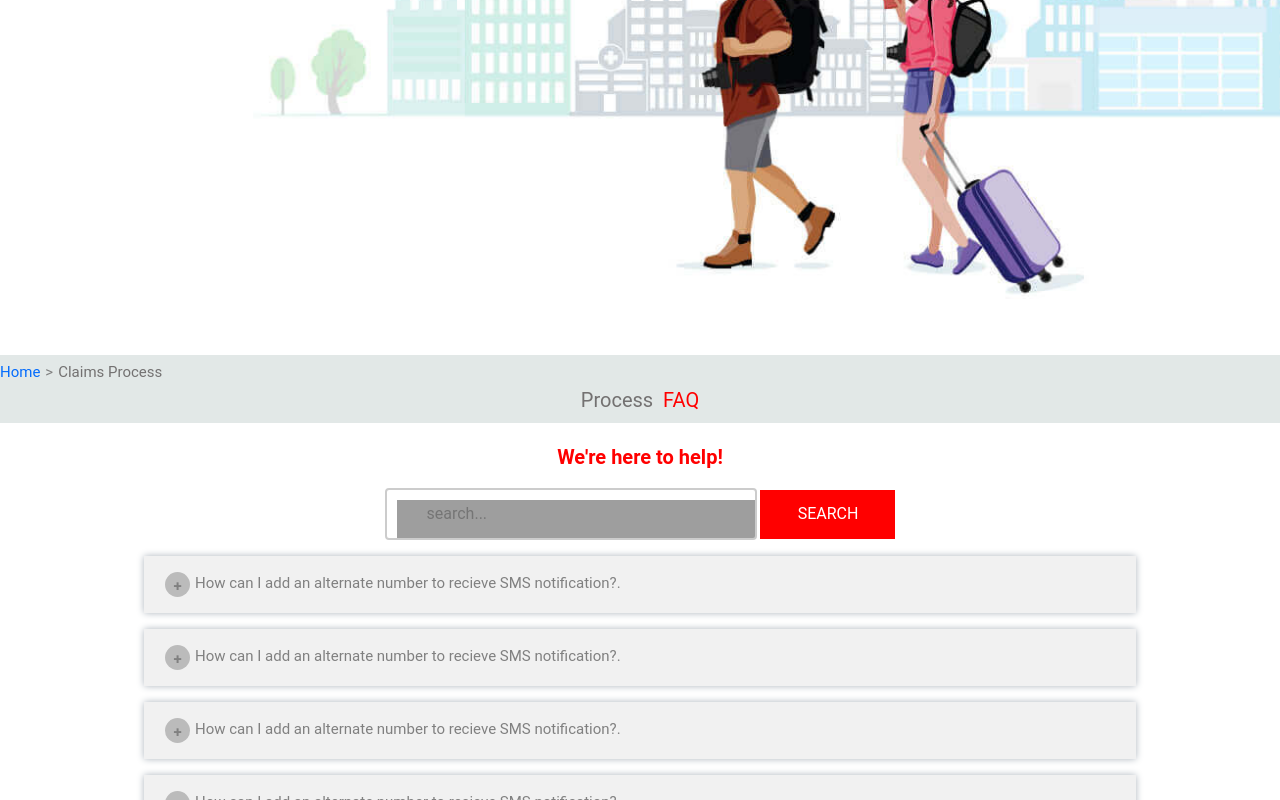
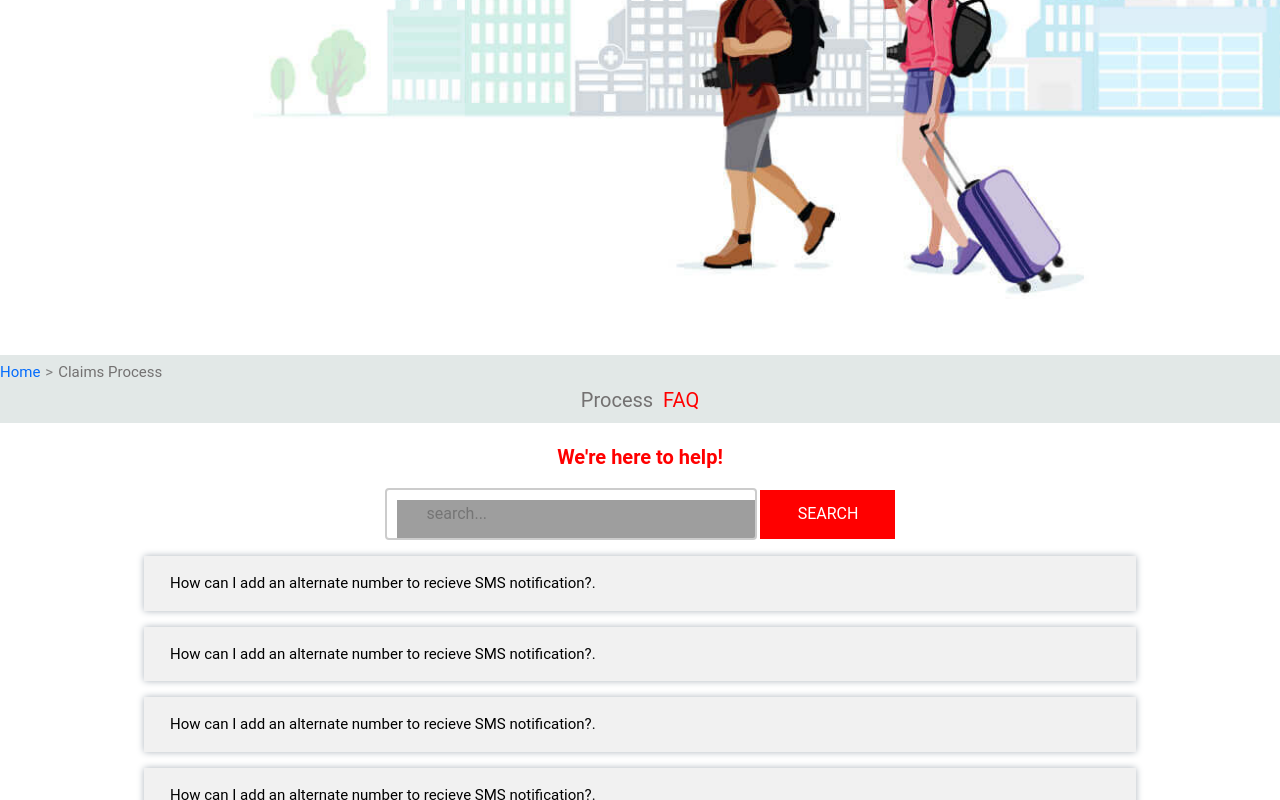
Before and after one commit to amitnitjsr/test, a React (Create React App) app: page / in a window 1280 px wide. Both pictures are taken after a click on the label "FAQ". Shown: the part 534-1334 px from the top of the page. Built offline with nearby package versions, Linux system fonts and the light colour scheme; grey boxes are pictures that could not be loaded.

Commit message:
row modified

```diff
--- a/src/components/FAQ/FAQ.css
+++ b/src/components/FAQ/FAQ.css
@@ -30,7 +30,7 @@ input[type=text] {
 
 .collapsible {
     background-color: #eee;
-    color: gray;
+    color: black;
     cursor: pointer;
     padding: 18px;
     width: 80%;
@@ -45,26 +45,25 @@ input[type=text] {
     background-color: #f1f1f1;
   }
 
-  .collapsible:after {
+  /* .collapsible:after {
     content: '\002B';
     color: gray;
     font-weight: bold;
     float: left;
     margin-left: 5px;
     margin-right: 5px;
-
- height: 25px;
+   height: 25px;
   width: 25px;
   background-color: #bbb;
   border-radius: 50%;
   display: inline-block;
   text-align: center;
   padding: 3px;
-  }
+  } */
 
-  .active1:after {
+  /* .active1:after {
     content: "\2212";
-  }
+  } */
 
   .content1 {
     padding: 0 18px;
@@ -75,44 +74,44 @@ input[type=text] {
     width: 80%;
     margin-left: 10%;
   }
-
+.row-data{
+  width: 78%;
+  text-align: initial;
+  /* margin-right: 69%; */
+  margin-left: 12%;
+  color: gray;
+}
   /* media query */
   @media screen and (max-width: 767px) {
+
     .faQ-content{
       text-align: start;
     }
+
     .collapsible{
       width: auto;
       text-align: -webkit-center;
     }
+
     .content1{
       width: auto;
       margin-left: 0px;
     }
+
     input[type=text] {
       width: 100%;
     }
-    /* .search-btn{
-      display: flex-start;
-      justify-content: start;
-      width: 100%;
-      text-align: center;
-      padding-left: 45%;
-      padding-top: 3%;
 
-    } */
     .search-btn {
       display: flex-start;
-      /* justify-content: start; */
       width: 100%;
-      /* text-align: center; */
-      /* padding-left: 45%; */
-      /* padding-top: 3%; */
   }
   }
 
   @media screen and (min-width: 768px) {
+
     .faQ-content{
       text-align: center;
     }
+
   }
--- a/src/components/FAQ/FAQ.js
+++ b/src/components/FAQ/FAQ.js
@@ -1,8 +1,20 @@
 import React, { Component } from 'react';
+import { Collapse, Button, CardBody, Card } from 'reactstrap';
 import './FAQ.css';
 
+
 export default class FAQ extends Component {
+    state = {
+        block1: false,
+        block2: false,
+        block3: false,
+        block4: false,
+        block5: false,
+    }
 
+    toggle1 = (index) => {
+        this.setState({ [`block${index}`]: !this.state[`block${index}`] });
+    };
     toggle = () => {
 
         var coll = document.getElementsByClassName("collapsible");
@@ -37,58 +49,107 @@ export default class FAQ extends Component {
                 </p>
 
                 {/* tableRow Data */}
+
                 <p>
-                    <p>
-                        <button className="collapsible" onClick={() => this.toggle()}>
+                    <button className="collapsible" onClick={() => this.toggle1(1)}>
+                        {this.state.block1 ?
+                            <i className="zmdi zmdi-minus-circle-outline" style={{ margin: '5px' }}></i> :
+                            <i className="zmdi zmdi-plus-circle-o" style={{ margin: '5px' }}></i>}
                         How can I add an alternate number to recieve SMS notification?.
                         </button>
-                        <div className="content1">
-                            <p>Lorem ipsum dolor sit amet, consectetur adipisicing elit, sed do eiusmod tempor incididunt ut labore et dolore magna aliqua. Ut enim ad minim veniam, quis nostrud exercitation ullamco laboris nisi ut aliquip ex ea commodo consequat.</p>
+                    <Collapse isOpen={this.state.block1}>
+                        <div className="row-data" >
+                            {/* <Card>
+                                <CardBody> */}
+                                    Anim pariatur cliche reprehenderit,
+                                    enim eiusmod high life accusamus terry richardson ad squid. Nihil
+                                    anim keffiyeh helvetica, craft beer labore wes anderson cred
+                                    nesciunt sapiente ea proident.
+                            {/* </CardBody>
+                            </Card> */}
                         </div>
+                    </Collapse>
                 </p>
-
                 <p>
-                        <button className="collapsible" onClick={() => this.toggle()}>
+                    <button className="collapsible" onClick={() => this.toggle1(2)}>
+                        {this.state.block2 ?
+                            <i className="zmdi zmdi-minus-circle-outline" style={{ margin: '5px' }}></i> :
+                            <i className="zmdi zmdi-plus-circle-o" style={{ margin: '5px' }}></i>}
                         How can I add an alternate number to recieve SMS notification?.
                         </button>
-                        <div className="content1">
-                            <p>Lorem ipsum dolor sit amet, consectetur adipisicing elit, sed do eiusmod tempor incididunt ut labore et dolore magna aliqua. Ut enim ad minim veniam, quis nostrud exercitation ullamco laboris nisi ut aliquip ex ea commodo consequat.</p>
+                    <Collapse isOpen={this.state.block2}>
+                        <div className="row-data" >
+                            {/* <Card>
+                                <CardBody> */}
+                                    Anim pariatur cliche reprehenderit,
+                                    enim eiusmod high life accusamus terry richardson ad squid. Nihil
+                                    anim keffiyeh helvetica, craft beer labore wes anderson cred
+                                    nesciunt sapiente ea proident.
+                            {/* </CardBody>
+                            </Card> */}
                         </div>
+                    </Collapse>
                 </p>
                 <p>
-                        <button className="collapsible" onClick={() => this.toggle()}>
+                    <button className="collapsible" onClick={() => this.toggle1(3)}>
+                        {this.state.block3 ?
+                            <i className="zmdi zmdi-minus-circle-outline" style={{ margin: '5px' }}></i> :
+                            <i className="zmdi zmdi-plus-circle-o" style={{ margin: '5px' }}></i>}
                         How can I add an alternate number to recieve SMS notification?.
                         </button>
-                        <div className="content1">
-                            <p>Lorem ipsum dolor sit amet, consectetur adipisicing elit, sed do eiusmod tempor incididunt ut labore et dolore magna aliqua. Ut enim ad minim veniam, quis nostrud exercitation ullamco laboris nisi ut aliquip ex ea commodo consequat.</p>
+                    <Collapse isOpen={this.state.block3}>
+                        <div className="row-data" >
+                            {/* <Card>
+                                <CardBody> */}
+                                    Anim pariatur cliche reprehenderit,
+                                    enim eiusmod high life accusamus terry richardson ad squid. Nihil
+                                    anim keffiyeh helvetica, craft beer labore wes anderson cred
+                                    nesciunt sapiente ea proident.
+                            {/* </CardBody>
+                            </Card> */}
                         </div>
+                    </Collapse>
                 </p>
                 <p>
-                        <button className="collapsible" onClick={() => this.toggle()}>
+                    <button className="collapsible" onClick={() => this.toggle1(4)}>
+                        {this.state.block4 ?
+                            <i className="zmdi zmdi-minus-circle-outline" style={{ margin: '5px' }}></i> :
+                            <i className="zmdi zmdi-plus-circle-o" style={{ margin: '5px' }}></i>}
                         How can I add an alternate number to recieve SMS notification?.
                         </button>
-                        <div className="content1">
-                            <p>Lorem ipsum dolor sit amet, consectetur adipisicing elit, sed do eiusmod tempor incididunt ut labore et dolore magna aliqua. Ut enim ad minim veniam, quis nostrud exercitation ullamco laboris nisi ut aliquip ex ea commodo consequat.</p>
+                    <Collapse isOpen={this.state.block4}>
+                        <div className="row-data" >
+                            {/* <Card>
+                                <CardBody> */}
+                                    Anim pariatur cliche reprehenderit,
+                                    enim eiusmod high life accusamus terry richardson ad squid. Nihil
+                                    anim keffiyeh helvetica, craft beer labore wes anderson cred
+                                    nesciunt sapiente ea proident.
+                            {/* </CardBody>
+                            </Card> */}
                         </div>
+                    </Collapse>
                 </p>
                 <p>
-                        <button className="collapsible" onClick={() => this.toggle()}>
+                    <button className="collapsible" onClick={() => this.toggle1(5)}>
+                        {this.state.block5 ?
+                            <i className="zmdi zmdi-minus-circle-outline" style={{ margin: '5px' }}></i> :
+                            <i className="zmdi zmdi-plus-circle-o" style={{ margin: '5px' }}></i>}
                         How can I add an alternate number to recieve SMS notification?.
                         </button>
-                        <div className="content1">
-                            <p>Lorem ipsum dolor sit amet, consectetur adipisicing elit, sed do eiusmod tempor incididunt ut labore et dolore magna aliqua. Ut enim ad minim veniam, quis nostrud exercitation ullamco laboris nisi ut aliquip ex ea commodo consequat.</p>
+                    <Collapse isOpen={this.state.block5}>
+                        <div className="row-data" >
+                            {/* <Card>
+                                <CardBody> */}
+                                    Anim pariatur cliche reprehenderit,
+                                    enim eiusmod high life accusamus terry richardson ad squid. Nihil
+                                    anim keffiyeh helvetica, craft beer labore wes anderson cred
+                                    nesciunt sapiente ea proident.
+                            {/* </CardBody>
+                            </Card> */}
                         </div>
+                    </Collapse>
                 </p>
-                    <p>
-                        <button className="collapsible" onClick={() => this.toggle()}>
-                            How can I add an alternate number to recieve SMS notification?.
-                    </button>
-                        <div className="content1">
-                            <p>Lorem ipsum dolor sit amet, consectetur adipisicing elit, sed do eiusmod tempor incididunt ut labore et dolore magna aliqua. Ut enim ad minim veniam, quis nostrud exercitation ullamco laboris nisi ut aliquip ex ea commodo consequat.</p>
-                        </div>
-                    </p>
-                </p>
-
             </div>
         )
     }
--- a/src/components/Process/Process.css
+++ b/src/components/Process/Process.css
@@ -41,13 +41,11 @@
   }
 
   .btn-group button {
-    /* background-color: rgb(6, 20, 139);  */
-    border: 1px solid transparent; /* Green border */
-    color: white; /* White text */
-    padding: 10px 24px; /* Some padding */
-    cursor: pointer; /* Pointer/hand icon */
-    float: left; /* Float the buttons side by side */
-    /* border-radius: 10px; */
+    border: 1px solid transparent;
+    color: white;
+    padding: 10px 24px;
+    cursor: pointer;
+    float: left;
     border: none;
   }
 
@@ -67,13 +65,7 @@
     background-color: transparent;
     border: transparent;
   }
-  .btn-group:hover{
-    /* background-color: yellow; */
-  }
-  /* .btn-secondary:hover {
 
-    border-color: white;
-} */
   @media screen and (max-width: 767px) {
     .process-content{
       margin: auto;
@@ -102,10 +94,11 @@
   }
 
   @media screen and (min-width: 768px) {
+
     .process-content{
-
       text-align: center;
       }
+
       .demo{
         margin-left: 42%;
         margin-right: 41%;
@@ -118,6 +111,7 @@
     position:relative;
     cursor: pointer;
     }
+
     .b1 {
       float:left;
       height:50px;
@@ -127,11 +121,11 @@
       background-color:#040480;
 
     }
+
     .b2 {
       position:absolute;
       left:160px;
       height:50px;
-    /* width:100px; */
       border-radius: 20px;
       margin-right: 90%;
       width: 200px;
```
Also changed, not shown: src/assests/claimHome/ClaimHome.css (+20 -106 lines). Lines whose indentation alone changed are shown as unchanged.
